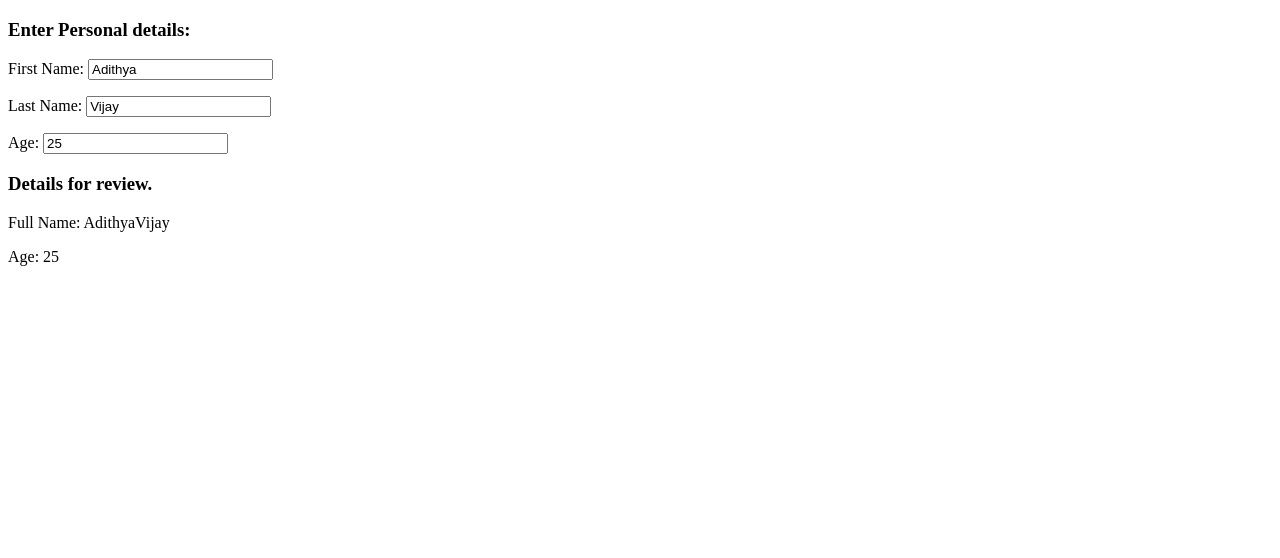
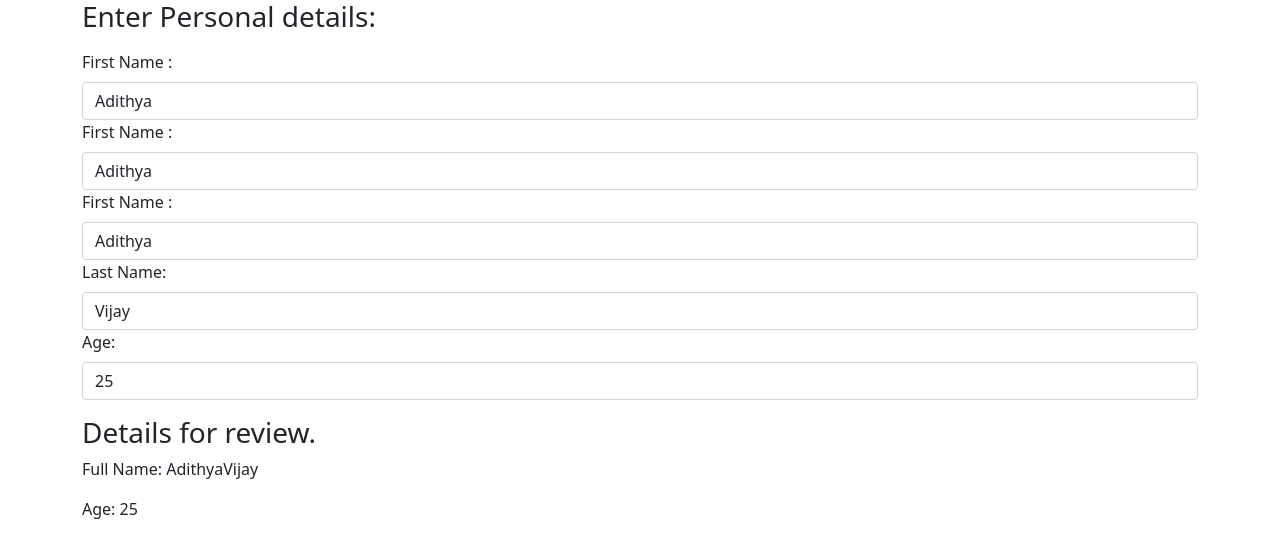
Before and after one commit to Adithyavj/Knockoutjs, a plain HTML site: page index.html in a window 1280 px wide. Drawn offline with nearby package versions, Linux system fonts and the light colour scheme.

Commit message:
Add bootstrap styles

```diff
--- a/index.html
+++ b/index.html
@@ -5,18 +5,42 @@
     <meta charset="UTF-8">
     <meta http-equiv="X-UA-Compatible" content="IE=edge">
     <meta name="viewport" content="width=device-width, initial-scale=1.0">
+    <link href="https://cdn.jsdelivr.net/npm/bootstrap@5.1.0/dist/css/bootstrap.min.css" rel="stylesheet"
+        integrity="sha384-KyZXEAg3QhqLMpG8r+8fhAXLRk2vvoC2f3B09zVXn8CA5QIVfZOJ3BCsw2P0p/We" crossorigin="anonymous">
     <title>KnockOutjs</title>
 </head>
 
 <body>
-    <h3>Enter Personal details:</h3>
-    <p>First Name: <input data-bind="value:firstName" /></p>
-    <p>Last Name: <input data-bind="value:lastName" /></p>
-    <p>Age: <input data-bind="value:age" /></p>
-
-    <h3>Details for review.</h3>
-    <p>Full Name: <span data-bind="text:fullName"></span></p>
-    <p>Age: <span data-bind="text:age"></span></p>
+    <div class="container">
+        <h3 class="mb-3">Enter Personal details:</h3>
+        <div class="row">
+            <div class="col md-3 mb-3">
+                <div class="form-group">
+                    <label class="form-label">First Name :</label>
+                    <input class="form-control" data-bind="value:firstName" />
+                </div>
+                <div class="form-group">
+                    <label class="form-label">First Name :</label>
+                    <input class="form-control" data-bind="value:firstName" />
+                </div>
+                <div class="form-group">
+                    <label class="form-label">First Name :</label>
+                    <input class="form-control" data-bind="value:firstName" />
+                </div>
+                <div class="form-group">
+                    <label class="form-label">Last Name: </label>
+                    <input class="form-control" data-bind="value:lastName" />
+                </div>
+                <div class="form-group">
+                    <label class="form-label">Age: </label>
+                    <input class="form-control" data-bind="value:age" />
+                </div>
+            </div>
+        </div>
+        <h3>Details for review.</h3>
+        <p>Full Name: <span data-bind="text:fullName"></span></p>
+        <p>Age: <span data-bind="text:age"></span></p>
+    </div>
     <script src="knockout-3.5.1.js" type="text/javascript"></script>
     <script>
         var obj = {
```
